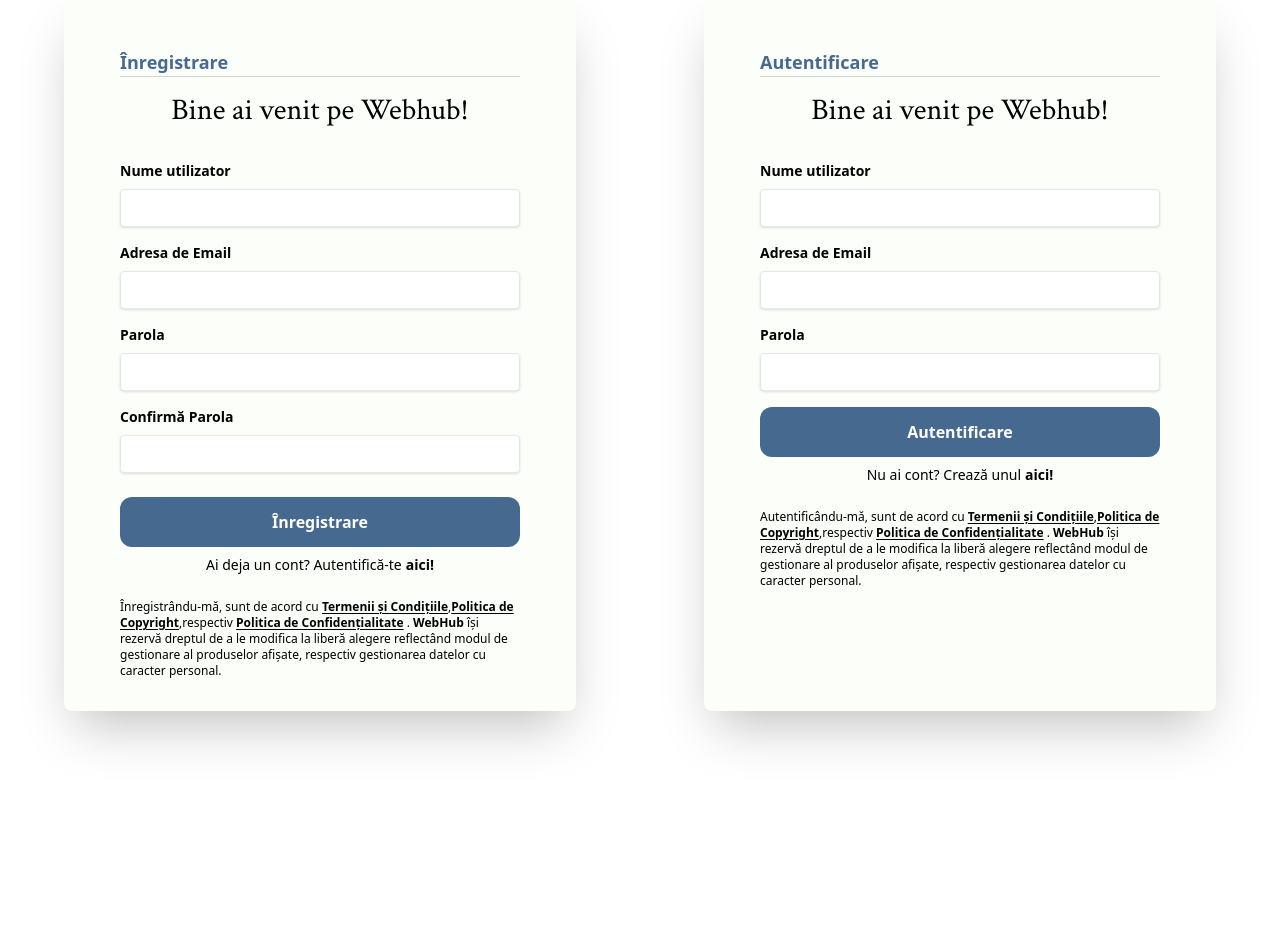
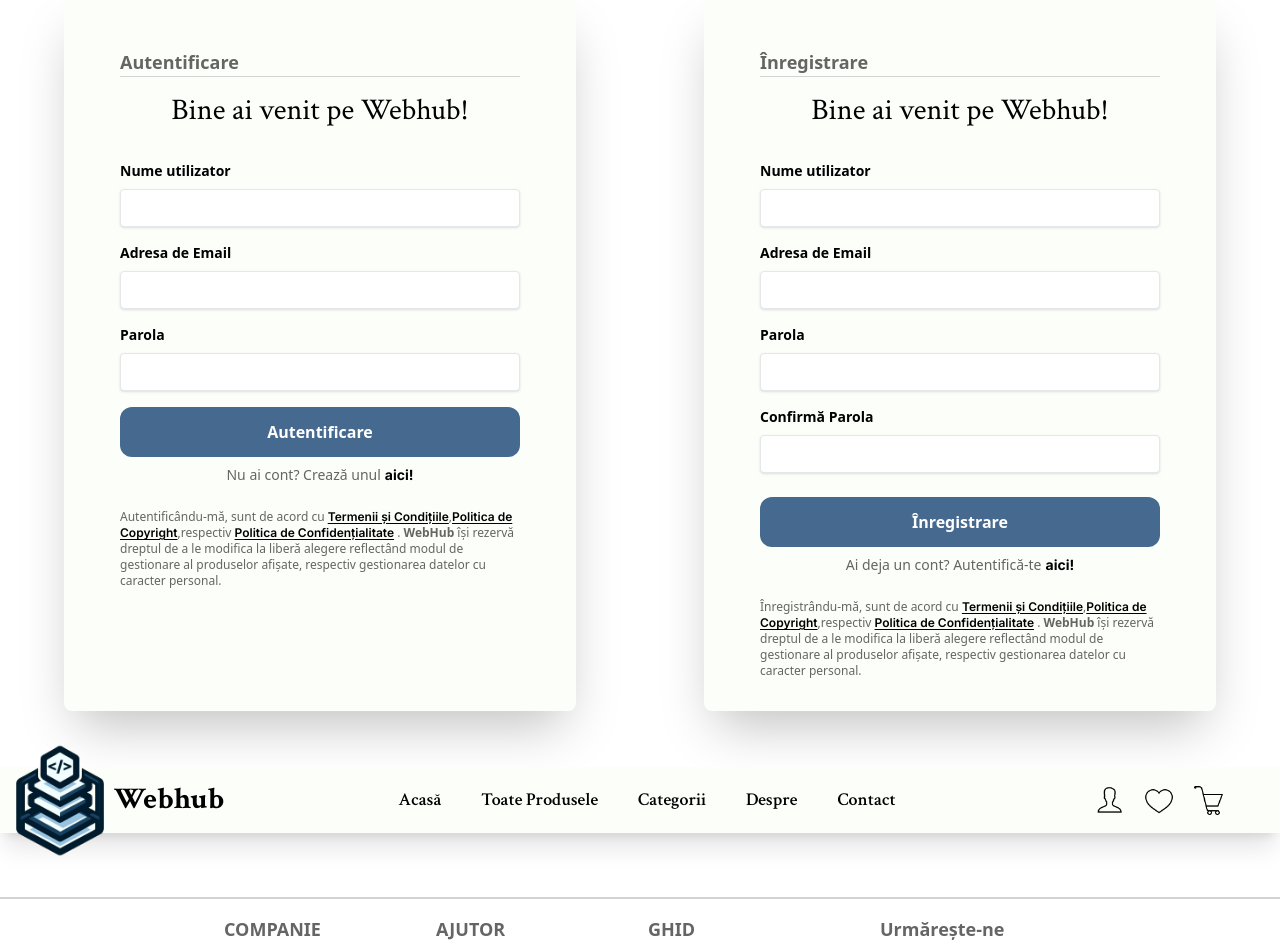
Before and after one commit to matei-george/licenta, a React (Vite) app in the folder frontend/: page / in a window 1280 px wide. Shown: the top 952 px of the page. Before the commit the page ends 800 px from the top, so only its background shows below. Built offline with nearby package versions, Linux system fonts and the light colour scheme.

Commit message:
Update main app

```diff
--- a/frontend/src/App.jsx
+++ b/frontend/src/App.jsx
@@ -2,11 +2,20 @@
 import React from "react";
 import { Register } from "./Pages/Register/Register";
 import { Login } from "./Pages/Login/Login";
+import { Navbar } from "./Components/Navbar/Navbar";
+import { Footer } from "./Components/Footer/Footer";
+
 export default function App() {
    return (
-      <div className="flex">
-         <Register />
-         <Login />
+      <div className="flex flex-col gap-8">
+         <div className="container flex">
+            <Login />
+            <Register />
+         </div>
+         <div className="container flex flex-col">
+            <Navbar />
+            <Footer />
+         </div>
       </div>
    );
 }
```
